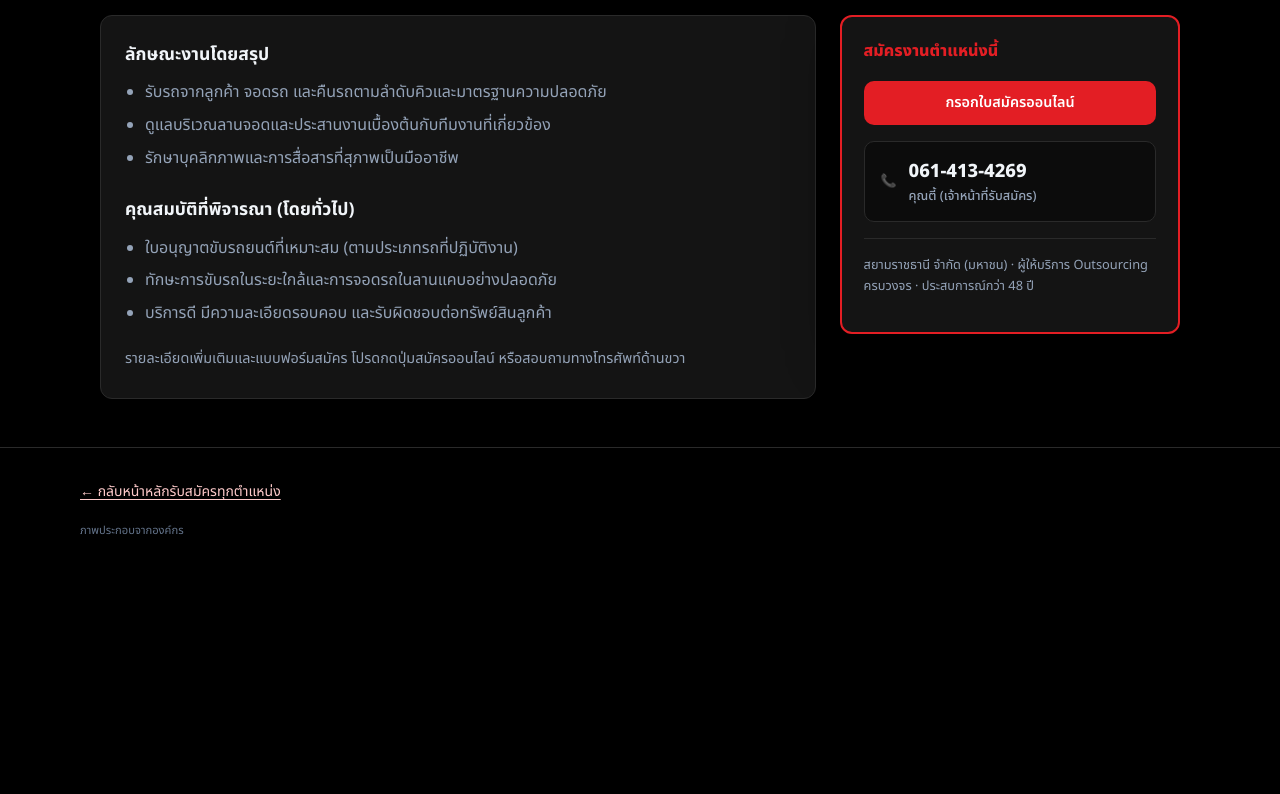
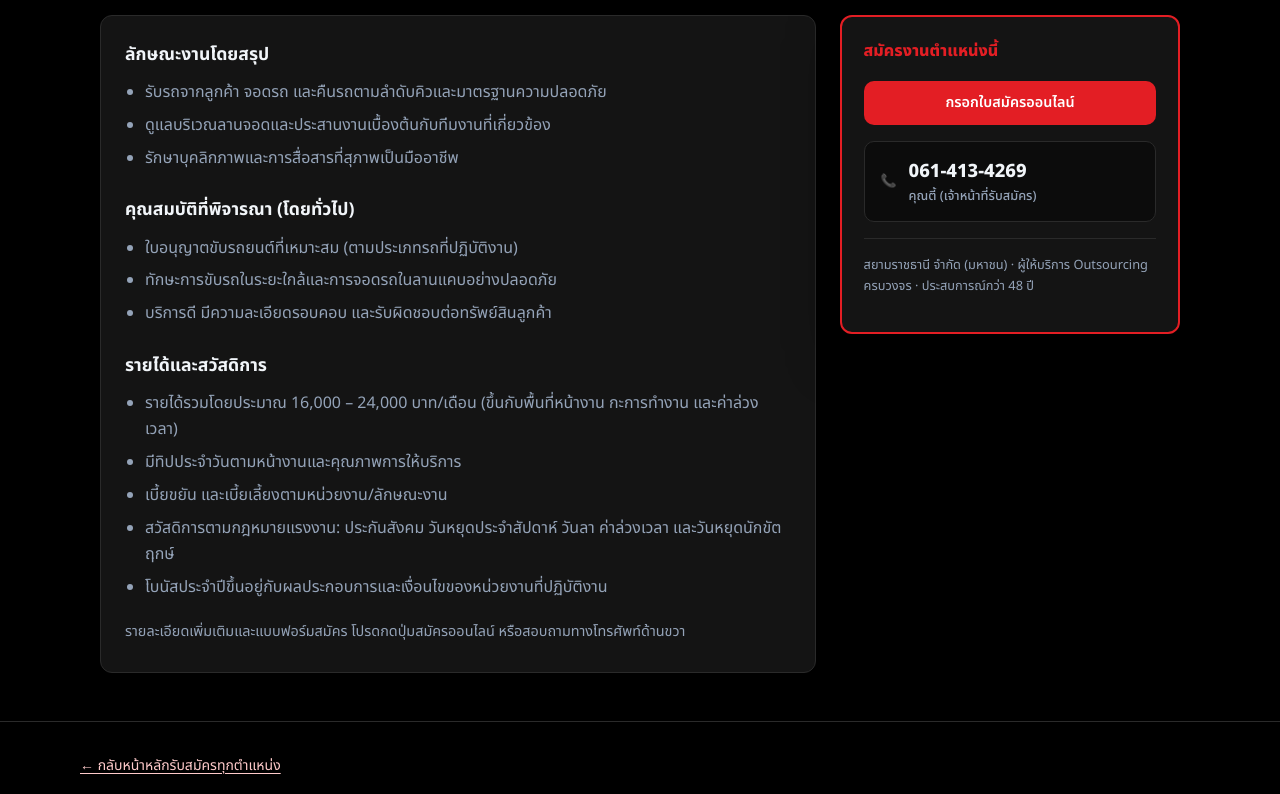
Before and after one commit to jamepakorn01/WebgoogleAds, a plain HTML site: page apply-valet.html in a window 1280 px wide. Shown: the part 519-1313 px from the top of the page. Before the commit the page ends 1091 px from the top, so only its background shows below. Drawn offline with Linux system fonts and the light colour scheme.

Commit message:
Add salary and benefits sections
Made-with: Cursor

```diff
--- a/apply-valet.html
+++ b/apply-valet.html
@@ -59,6 +59,14 @@
           <li>ทักษะการขับรถในระยะใกล้และการจอดรถในลานแคบอย่างปลอดภัย</li>
           <li>บริการดี มีความละเอียดรอบคอบ และรับผิดชอบต่อทรัพย์สินลูกค้า</li>
         </ul>
+        <h2>รายได้และสวัสดิการ</h2>
+        <ul>
+          <li>รายได้รวมโดยประมาณ 16,000 – 24,000 บาท/เดือน (ขึ้นกับพื้นที่หน้างาน กะการทำงาน และค่าล่วงเวลา)</li>
+          <li>มีทิปประจำวันตามหน้างานและคุณภาพการให้บริการ</li>
+          <li>เบี้ยขยัน และเบี้ยเลี้ยงตามหน่วยงาน/ลักษณะงาน</li>
+          <li>สวัสดิการตามกฎหมายแรงงาน: ประกันสังคม วันหยุดประจำสัปดาห์ วันลา ค่าล่วงเวลา และวันหยุดนักขัตฤกษ์</li>
+          <li>โบนัสประจำปีขึ้นอยู่กับผลประกอบการและเงื่อนไขของหน่วยงานที่ปฏิบัติงาน</li>
+        </ul>
         <p style="margin: 1.25rem 0 0; color: var(--color-muted); font-size: 0.9rem;">รายละเอียดเพิ่มเติมและแบบฟอร์มสมัคร โปรดกดปุ่มสมัครออนไลน์ หรือสอบถามทางโทรศัพท์ด้านขวา</p>
       </div>
       <aside class="sticky-cta">
```
Also changed, not shown: apply-chauffeur-expat.html (+7 -0 lines), apply-chauffeur-thai.html (+7 -0 lines), apply-fleet-driver.html (+7 -0 lines), apply-truck-t2.html (+7 -0 lines).
